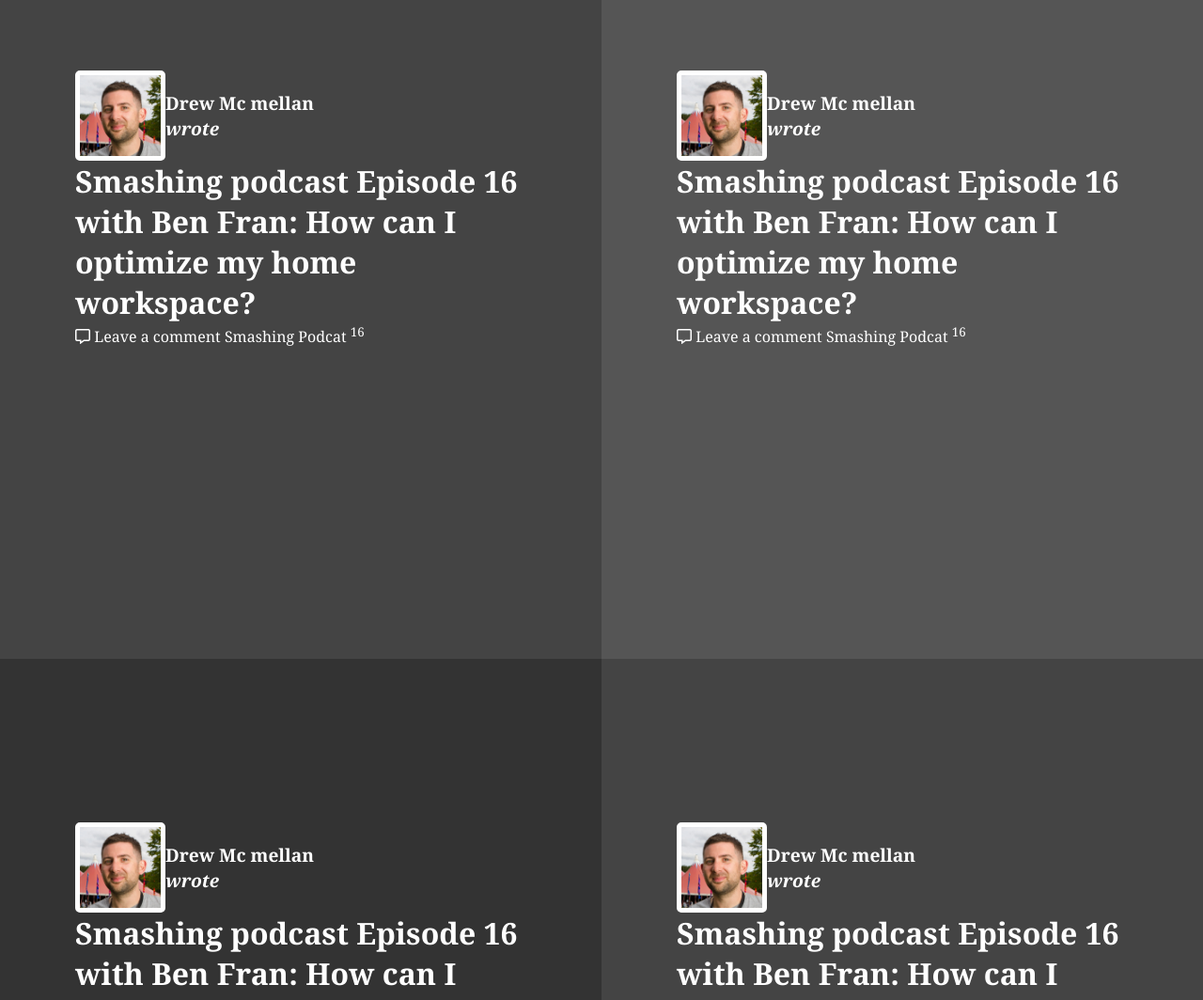
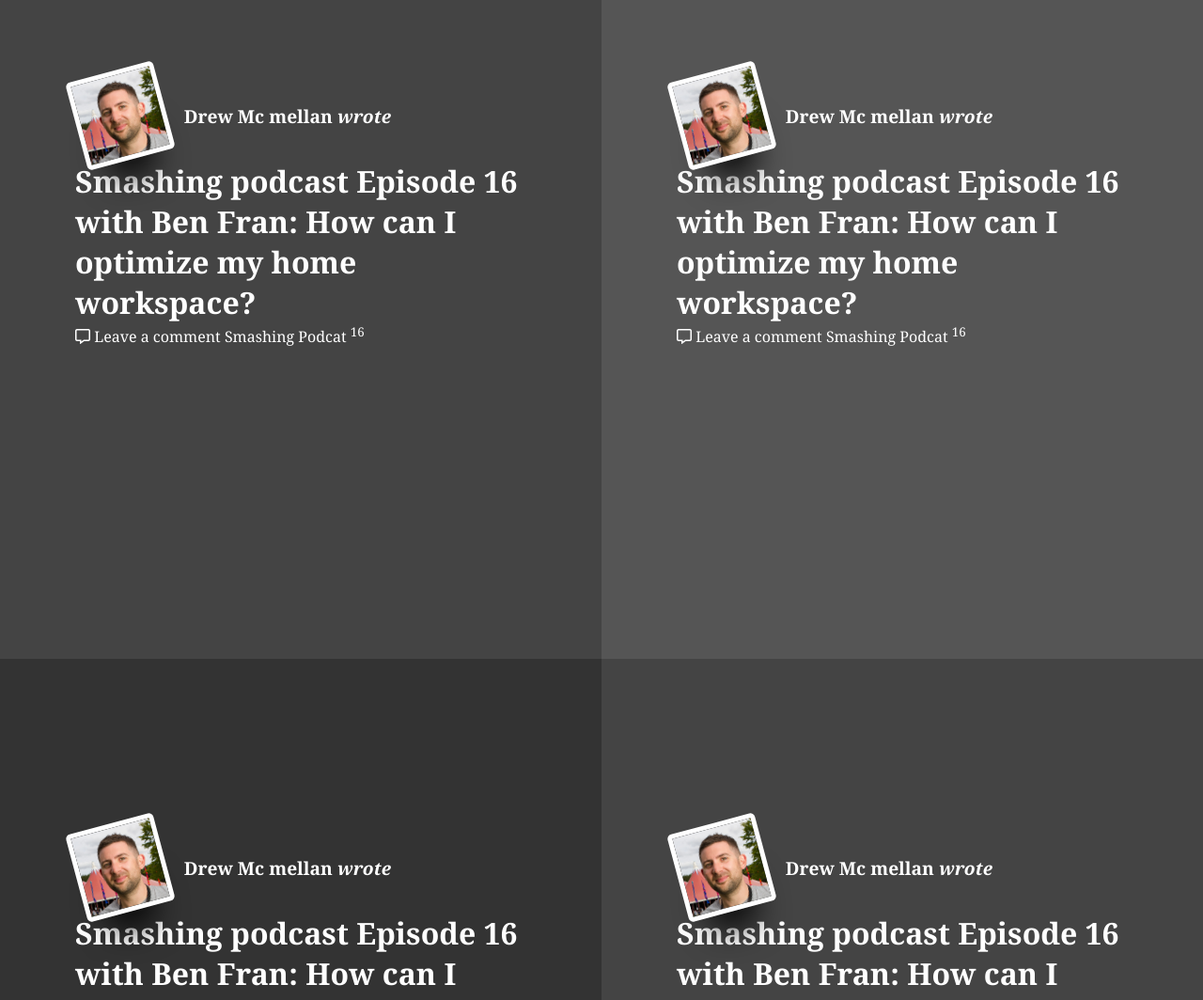
Before and after one commit to talhawaqar/design-teardown, a plain HTML site: page index.html in a window 1280 px wide. Shown: the part 219-1283 px from the top of the page at 94% size. Drawn offline with Linux system fonts and the light colour scheme; a web font is replaced by a local one.

Commit message:
adding transition, style and box shadow to main section

```diff
--- a/css/style.css
+++ b/css/style.css
@@ -101,7 +101,20 @@ a {
 
 .img-div img {
   width: 5em;
+  margin-right: 1em;
 }
+
+.rotate-up {
+  transition: all 0.5s ease-out;
+  transform: rotate(-15deg);
+  box-shadow: 0 40px 35px -25px rgb(0, 0, 0);
+}
+
+.rotate-up:hover {
+  transition: all 0.5s ease-out;
+  transform: rotate(0deg);
+}
+
 
 .light-gray {
   background: #555;
@@ -142,7 +155,7 @@ a {
   border-radius: 5px;
 }
 .img-div {
-  width: 60%;
+  width: 70%;
   height: auto;
   display: flex;
   justify-content: space-between;
--- a/index.html
+++ b/index.html
@@ -42,7 +42,7 @@
           <div class="main-content-div medium-gray">
             <div class="wrapper">
               <div class="img-div">
-                <img src="./images/person-1.jpg" alt="person 1" />
+                <img class="rotate-up" src="./images/person-1.jpg" alt="person 1" />
                 <span>Drew Mc mellan<span class="rick"> wrote</span></span>
               </div>
 
@@ -62,7 +62,7 @@
             <div class="main-content-div light-gray">
               <div class="wrapper">
                 <div class="img-div">
-                  <img src="./images/person-1.jpg" alt="person 1" />
+                  <img class="rotate-up" src="./images/person-1.jpg" alt="person 1" />
                   <span>Drew Mc mellan<span class="rick"> wrote</span></span>
                 </div>
 
@@ -82,7 +82,7 @@
           <div class="main-content-div dark-gray">
             <div class="wrapper">
               <div class="img-div">
-                <img src="./images/person-1.jpg" alt="person 1" />
+                <img class="rotate-up" src="./images/person-1.jpg" alt="person 1" />
                 <span>Drew Mc mellan<span class="rick"> wrote</span></span>
               </div>
 
@@ -102,7 +102,7 @@
           <div class="main-content-div medium-gray">
             <div class="wrapper">
               <div class="img-div">
-                <img src="./images/person-1.jpg" alt="person 1" />
+                <img class="rotate-up" src="./images/person-1.jpg" alt="person 1" />
                 <span>Drew Mc mellan<span class="rick"> wrote</span></span>
               </div>
 
```
